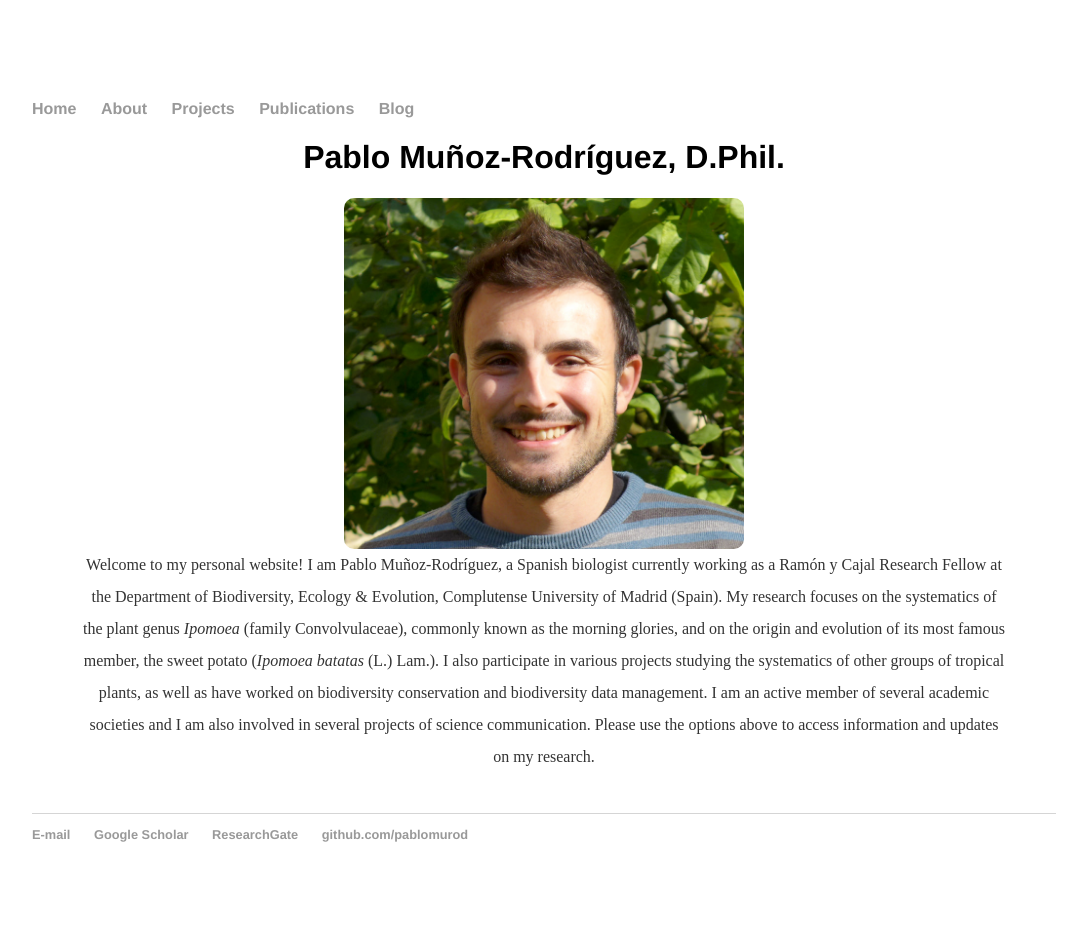
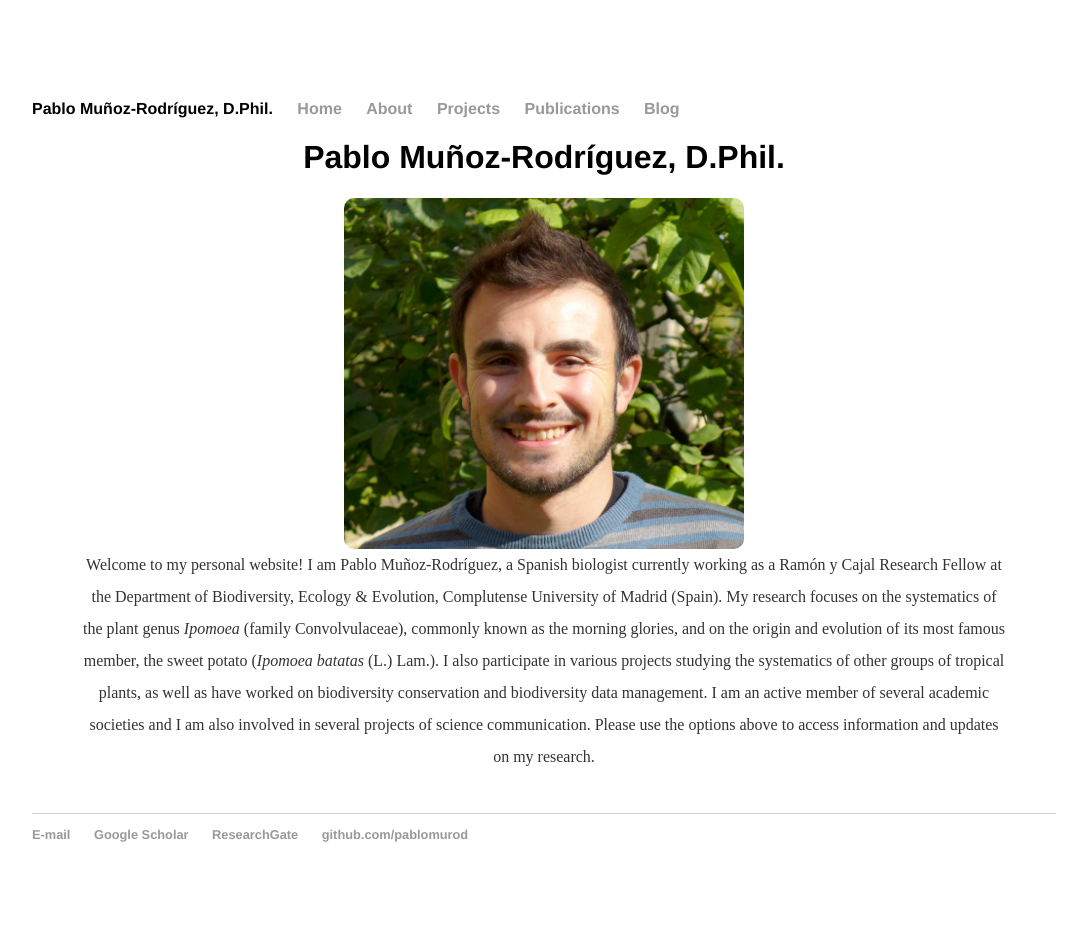
Before and after one commit to pablomurod/pablomurod.github.io, a Jekyll site: the page built from index.html, in a window 1280 px wide. Shown: the whole page, without its empty margins (96-1183 px from the left). Built offline with Jekyll 4.4.1, drawn with Linux system fonts in a browser that asks for light colours.

Commit message:
Update default.html

```diff
--- a/_layouts/default.html
+++ b/_layouts/default.html
@@ -8,6 +8,7 @@
 		<body>
 			<nav>
 	    		<ul>
+					<li>Pablo Muñoz-Rodríguez, D.Phil.</li>
 					<li><a href="/">Home</a></li>
 					<li><a href="/about">About</a></li>
 		        	<li><a href="/projects">Projects</a></li>
```
